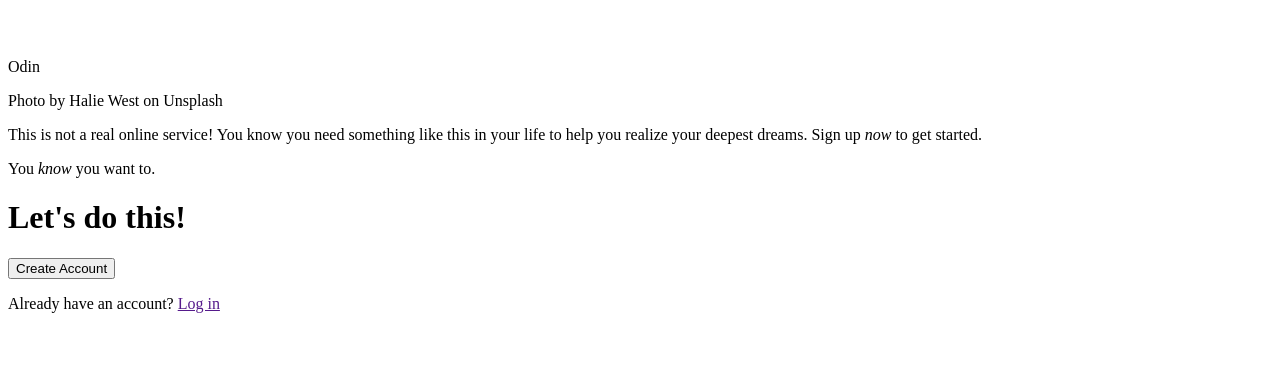
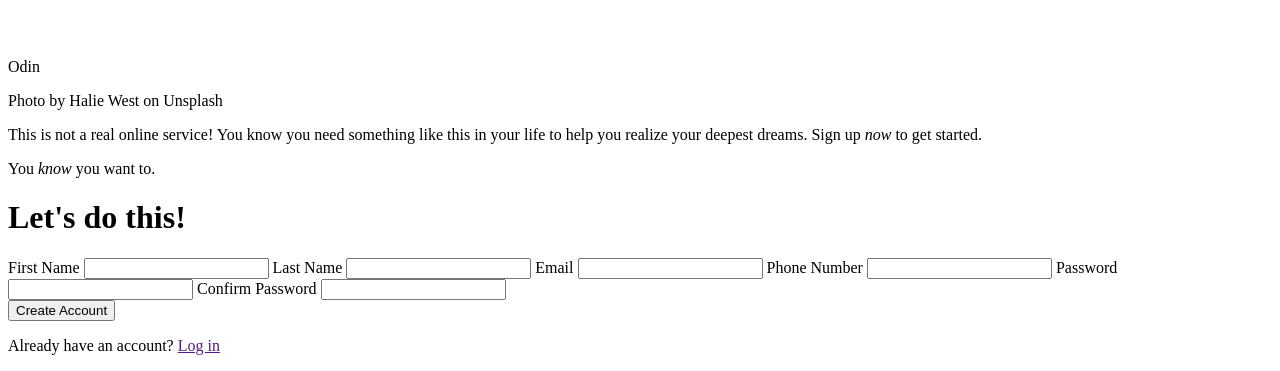
Before and after one commit to gitdingus/sign-up-form, a plain HTML site: page index.html in a window 1280 px wide. Shown: the part 478-849 px from the top of the page. Before the commit the page ends 807 px from the top, so only its background shows below. Drawn offline with Linux system fonts and the light colour scheme.

Commit message:
Add form inputs

```diff
--- a/index.html
+++ b/index.html
@@ -24,7 +24,18 @@
             <div class="form">
                 <h1>Let's do this!</h1>
                 <form action="" method="" id="sign-up-form">
-                <!-- Fill in form inputs-->
+                    <label for="first-name">First Name</label>
+                    <input type="text" id="first-name">
+                    <label for="last-name">Last Name</label>
+                    <input type="text" id="last-name">
+                    <label for="email-address">Email</label>
+                    <input type="email" id="email-address">
+                    <label for="phone-number">Phone Number</label>
+                    <input type="tel" id="phone-number">
+                    <label for="password">Password</label>
+                    <input type="password" id="password">
+                    <label for="confirm-password">Confirm Password</label>
+                    <input type="password" id="confirm-password">
                 </form>
             </div>
             <div class="sign-up-footer">
```
